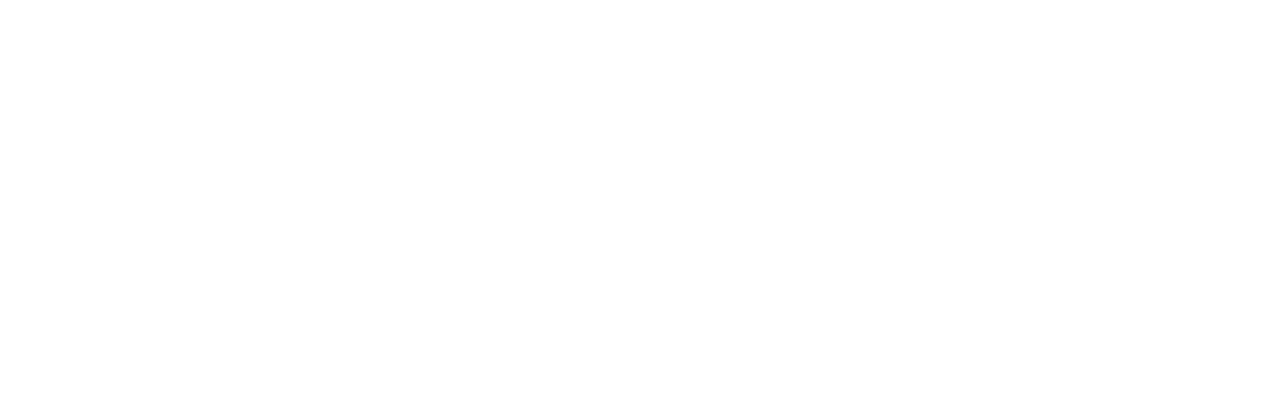
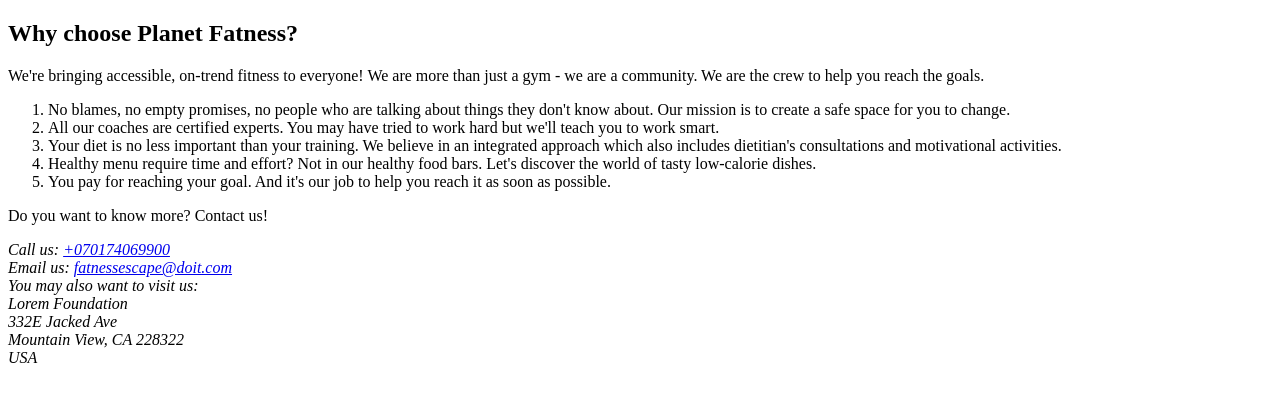
Before and after one commit to shyyanyukvyacheslav/goit-markup-hw-01, a plain HTML site: page index.html in a window 1280 px wide. Drawn offline with Linux system fonts and the light colour scheme.

Commit message:
homework 1-02

```diff
--- a/index.html
+++ b/index.html
@@ -9,3 +9,43 @@
 
 </body>
 </html>
+
+<h2>Why choose Planet Fatness?</h2>
+<p>
+    We're bringing accessible, on-trend fitness to everyone! We are more than just
+    a gym - we are a community. We are the crew to help you reach the goals.
+</p>
+<ol>
+    <li>
+        No blames, no empty promises, no people who are talking about things they
+        don't know about. Our mission is to create a safe space for you to change.
+    </li>
+    <li>
+        All our coaches are certified experts. You may have tried to work hard but
+        we'll teach you to work smart.
+    </li>
+    <li>
+        Your diet is no less important than your training. We believe in an
+        integrated approach which also includes dietitian's consultations and
+        motivational activities.
+    </li>
+    <li>
+        Healthy menu require time and effort? Not in our healthy food bars. Let's
+        discover the world of tasty low-calorie dishes.
+    </li>
+    <li>
+        You pay for reaching your goal. And it's our job to help you reach it as
+        soon as possible.
+    </li>
+</ol>
+
+<p>Do you want to know more? Contact us!</p>
+<address>
+    Call us: <a href="tel:+070174069900">+070174069900</a><br />
+    Email us: <a href="fatnessescape@doit.com">fatnessescape@doit.com</a><br />
+    You may also want to visit us:<br />
+    Lorem Foundation<br />
+    332E Jacked Ave<br />
+    Mountain View, CA 228322<br />
+    USA
+</address>
```
Also changed, not shown: img/Main Page.png (added).
